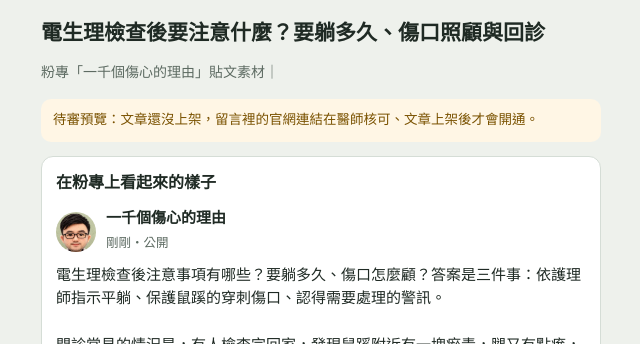
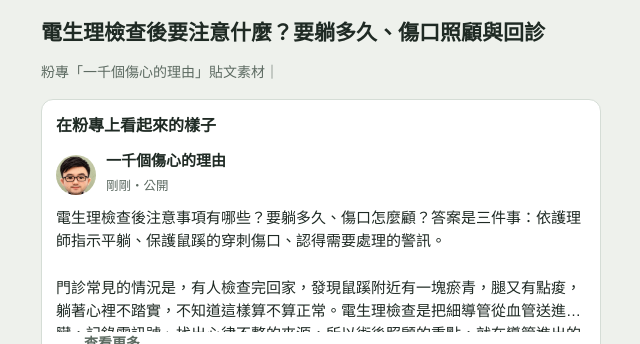
Before and after one commit to deepgill1004-hue/dr-lin-site-p3x9, a plain HTML site: page pack/eps-aftercare.html in a window 1280 px wide. Shown: the top 344 px of the page, without its empty margins (319-959 px from the left). Drawn offline with Linux system fonts and the light colour scheme.

Commit message:
FB pack: eps-aftercare
Co-Authored-By: Claude Opus 5.5 <noreply@anthropic.com>

```diff
--- a/pack/eps-aftercare.html
+++ b/pack/eps-aftercare.html
@@ -31,7 +31,7 @@ a.b{display:inline-block;border:1px solid var(--accent);color:var(--accent);bord
 <body><main>
 <h1>電生理檢查後要注意什麼？要躺多久、傷口照顧與回診</h1>
 <p class="sub">粉專「一千個傷心的理由」貼文素材｜</p>
-<p class="pv">待審預覽：文章還沒上架，留言裡的官網連結在醫師核可、文章上架後才會開通。</p>
+
 <div class="card fbp"><div class="hd">在粉專上看起來的樣子</div>
 <div class="fbh"><img src="../img/avatar.webp" alt=""><div><b>一千個傷心的理由</b><small>剛剛・公開</small></div></div>
 <div class="fbt clamp" id="fbt">電生理檢查後注意事項有哪些？要躺多久、傷口怎麼顧？答案是三件事：依護理師指示平躺、保護鼠蹊的穿刺傷口、認得需要處理的警訊。
```
Also changed, not shown: 1 other file.
